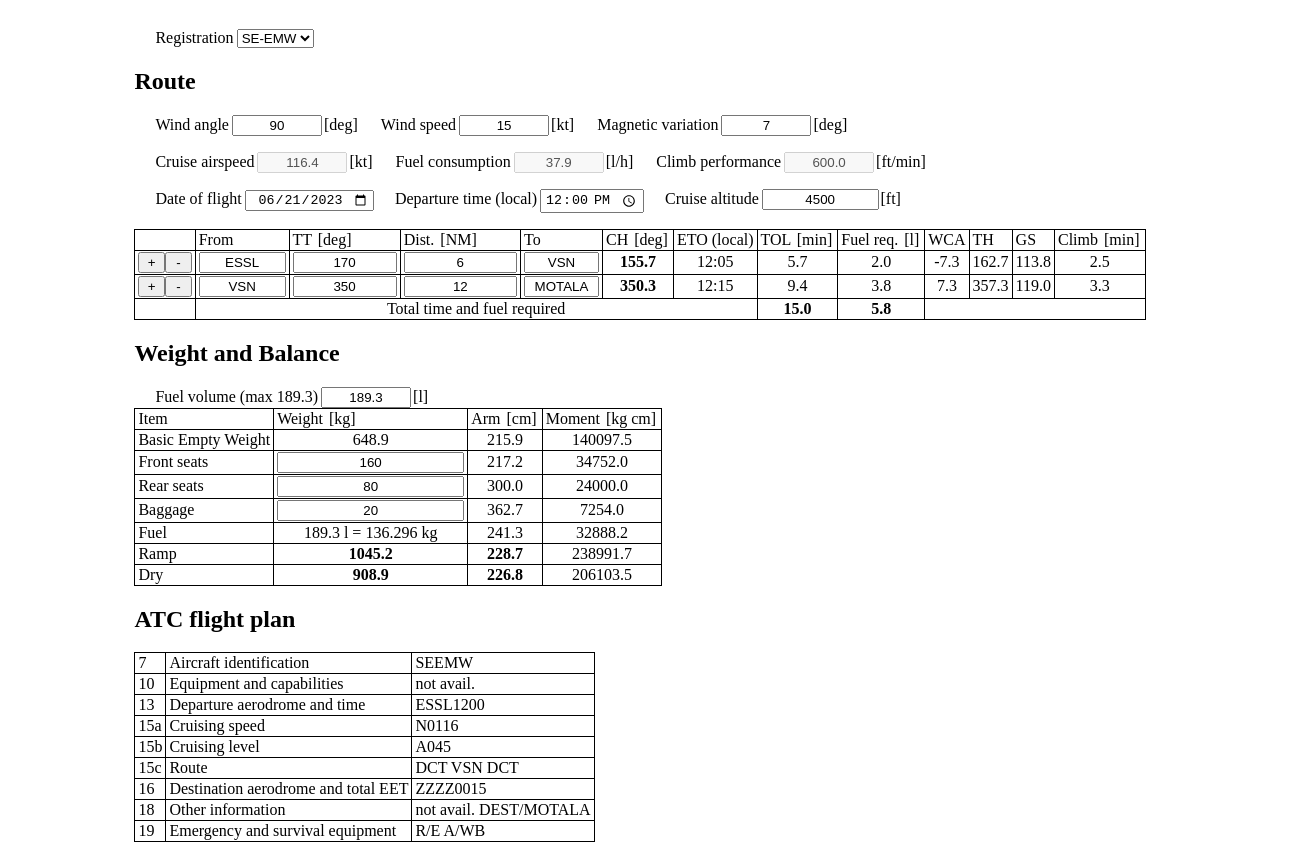
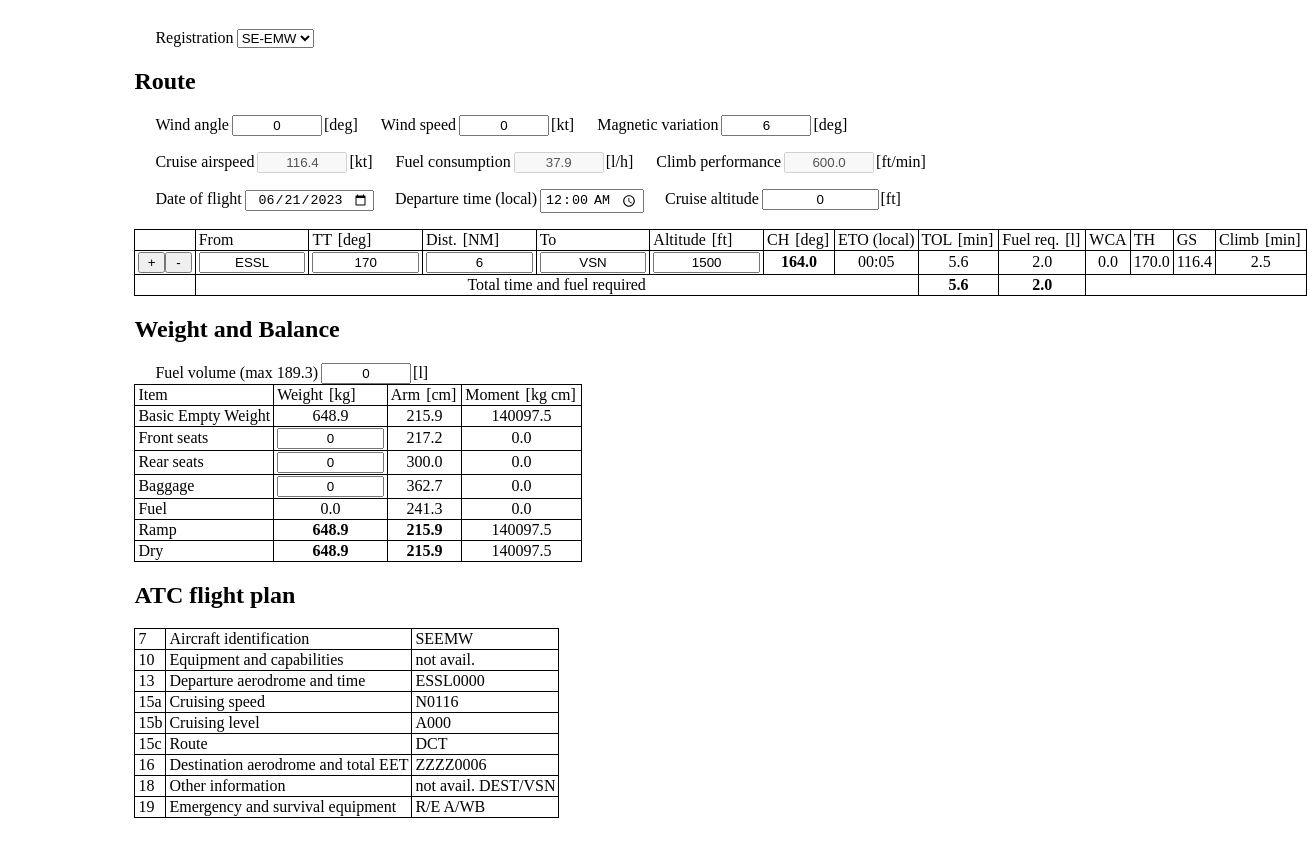
Before and after one commit to mansalskog/FlightPlanning, a plain HTML site: page index.html in a window 1280 px wide. Shown: the part 95-945 px from the top of the page, 1307 px wide, since content can reach past the window. After the commit the page ends 921 px from the top, so only its background shows below. Drawn offline with nearby package versions, Linux system fonts and the light colour scheme.

Commit message:
Added alt. to route, better example defaults

```diff
--- a/index.html
+++ b/index.html
@@ -66,6 +66,7 @@
                         <td>TT <span class="unit">[deg]</span></td>
                         <td>Dist. <span class="unit">[NM]</span></td>
                         <td>To</td>
+                        <td>Altitude <span class="unit">[ft]</span></td>
                         <td>CH <span class="unit">[deg]</span></td>
                         <td>ETO (local)</td>
                         <td>TOL <span class="unit">[min]</span></td>
@@ -85,6 +86,7 @@
                     <td><input type="number" v-model="leg.true_track"></td>
                     <td><input type="number" v-model="leg.distance"></td>
                     <td><input type="text" v-model="leg.to"></td>
+                    <td><input type="number" v-model="leg.altitude"></td>
                     <td class="ct"><strong>{{ route_info[i].compass_heading.toFixed(1) }}</strong></td>
                     <td class="ct">{{ route_info[i].estimated_time_over }}</td>
                     <td class="ct">{{ route_info[i].time_on_leg.toFixed(1) }}</td>
@@ -97,7 +99,7 @@
                 <tfoot>
                     <tr>
                         <td></td>
-                        <td class="ct" colspan="6">Total time and fuel required</td>
+                        <td class="ct" colspan="7">Total time and fuel required</td>
                         <td class="ct"><strong>{{ time_on_route.toFixed(1) }}</strong></td>
                         <td class="ct"><strong>{{ total_fuel_required.toFixed(1) }}</strong></td>
                         <td colspan="4"></td>
@@ -131,7 +133,7 @@
                 </tr>
                 <tr>
                     <td>Fuel</td>
-                    <td class="ct">{{ fuel_volume }} l = {{ fuel_weight }} kg</td>
+                    <td class="ct">{{ fuel_weight.toFixed(1) }}</td>
                     <td class="ct">{{ aircraft.arm['Fuel'].toFixed(1) }}</td>
                     <td class="ct">{{ moment('Fuel').toFixed(1) }}</td>
                 </tr>
--- a/main.js
+++ b/main.js
@@ -104,17 +104,16 @@ createApp({
         const aircraft = computed(() => aircraft_data[reg.value]);
 
         /* Route Information */
-        const wind_angle = ref(90); // NOTE: example value
-        const wind_speed = ref(15); // NOTE: example value
-        const variation = ref(7); // NOTE: example value
+        const wind_angle = ref(0);
+        const wind_speed = ref(0);
+        const variation = ref(6);
 
         const date_of_flight = ref(current_local_date());
-        const departure_time = ref('12:00');
-        const cruise_altitude = ref(4500);
+        const departure_time = ref('00:00');
+        const cruise_altitude = ref(0);
 
         const route = ref([
             {from: 'ESSL', true_track: 170, distance: 6, to: 'VSN', altitude: 1500},
-            {from: 'VSN', true_track: 350, distance: 12, to: 'MOTALA', altitude: 3500},
         ]);
         const route_info = computed(() =>
             calc_route_info(wind_angle.value, wind_speed.value, variation.value,
@@ -127,7 +126,7 @@ createApp({
             route_info.value.map((leg) => leg.fuel_required).reduce((t, acc) => t + acc, 0));
 
         function add_route_leg(i) {
-            route.value.splice(i + 1, 0, {from: '', true_track: 0, distance: 0, to: ''});
+            route.value.splice(i + 1, 0, {from: '', true_track: 0, distance: 0, to: '', altitude: 0});
         }
 
         function del_route_leg(i) {
@@ -137,12 +136,12 @@ createApp({
         }
 
         /* Weight and Balance */
-        const fuel_volume = ref(aircraft.value.max_fuel_volume.toFixed(1));
+        const fuel_volume = ref(0);
         const fuel_weight = computed(() => weight_of_9196ul(fuel_volume.value));
         const weight = ref({
-            'Front seats': 160, // NOTE: example value
-            'Rear seats': 80, // NOTE: example value
-            'Baggage': 20, // NOTE: example value
+            'Front seats': 0,
+            'Rear seats': 0,
+            'Baggage': 0,
         });
         const moment = (name) => {
             if (name === 'BEW') {
--- a/style.css
+++ b/style.css
@@ -87,7 +87,7 @@ input.symbtn {
 
 /* Make inputs in tables fill whole cell. */
 td > input[type=number], td > input[type=text] {
-    width: 100%; /* Important needed to override general input width rules above. */
+    width: 8em;
     margin: 0;
     box-sizing: border-box;
 }
```
